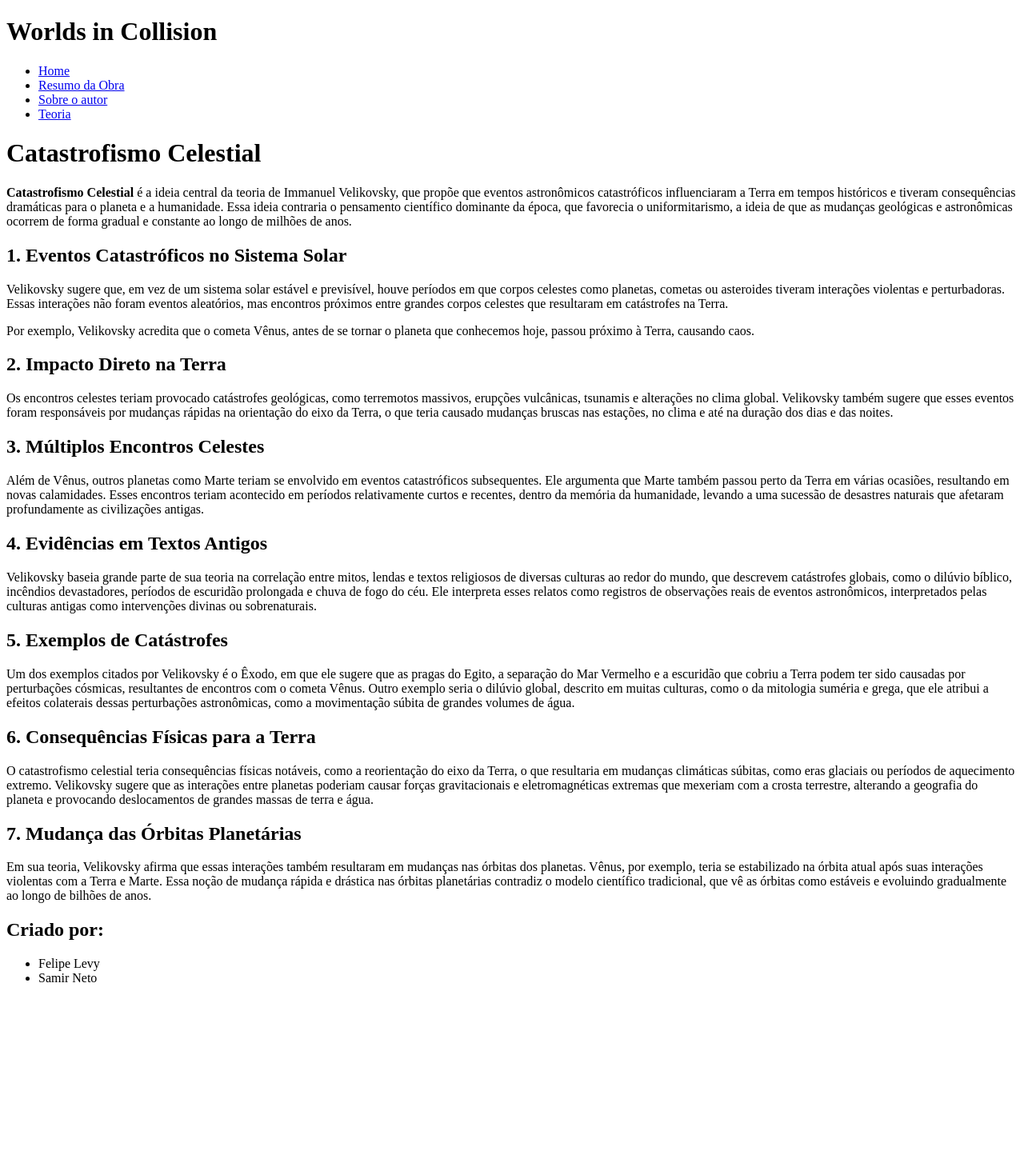
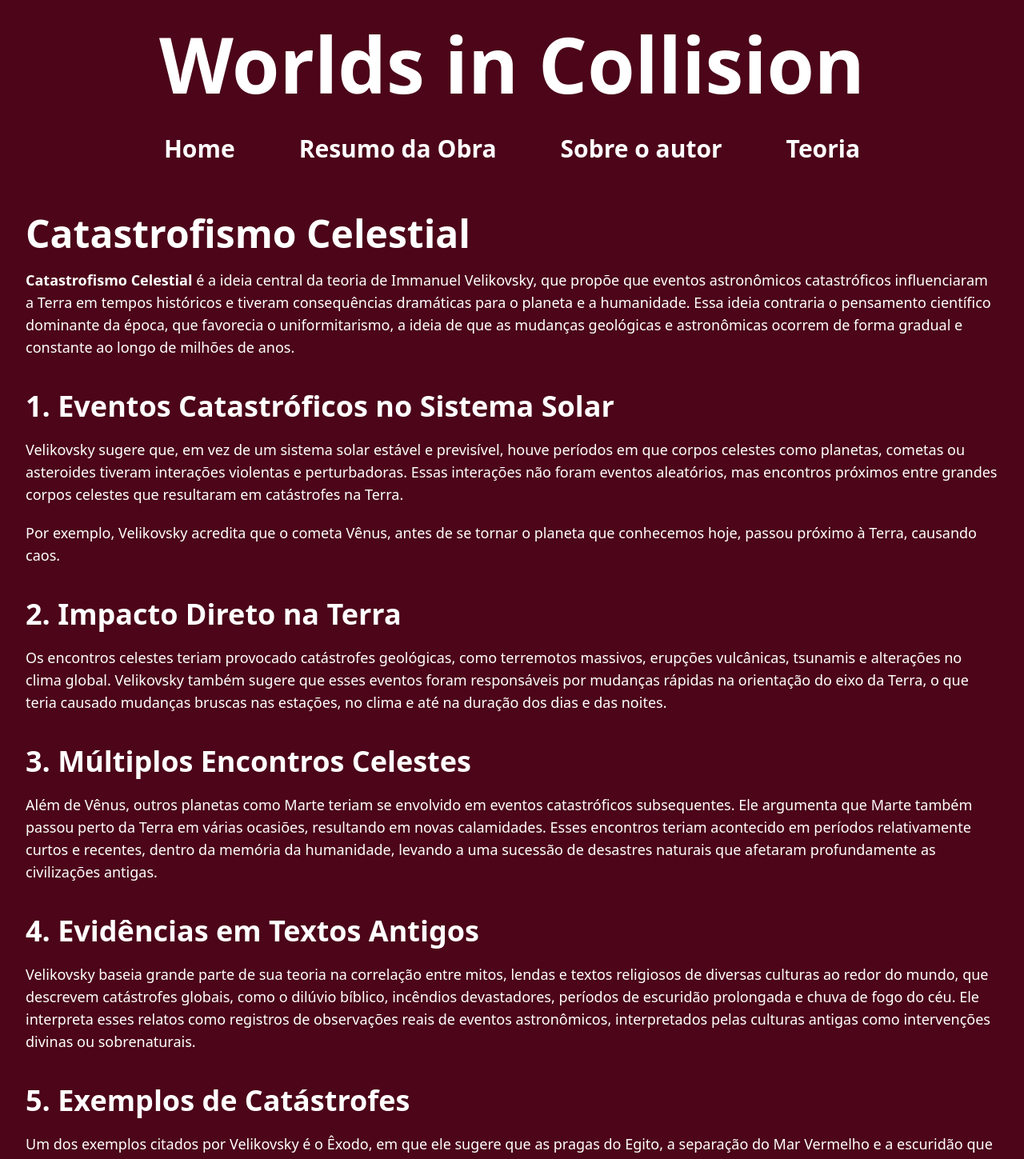
Before and after one commit to samihneto/CP5-WIC, a Next.js app in the folder cp5-wic/: page /pag-teoria in a window 1280 px wide. Shown: the top 1449 px of the page at 80% size. Before the commit the page ends 1248 px from the top, so only its background shows below. Built offline with nearby package versions, Linux system fonts and the light colour scheme.

Commit message:
Uso do Tailwind para a estilização geral da página.

```diff
--- a/cp5-wic/src/app/globals.css
+++ b/cp5-wic/src/app/globals.css
@@ -0,0 +1,3 @@
+@tailwind base;
+@tailwind components;
+@tailwind utilities;
--- a/cp5-wic/src/app/layout.tsx
+++ b/cp5-wic/src/app/layout.tsx
@@ -1,6 +1,7 @@
 import Footer from "@/components/Footer";
 import Header from "@/components/Header";
 import type { Metadata } from "next";
+import './globals.css';
 
 export const metadata: Metadata = {
   title: "Create Next App",
--- a/cp5-wic/src/app/pag-teoria/page.tsx
+++ b/cp5-wic/src/app/pag-teoria/page.tsx
@@ -1,54 +1,53 @@
 export default function Teoria() {
     return (
-    <div>
-            <h1>Catastrofismo Celestial</h1>
-
-<p>
+        <div className="bg-rose-950 p-8">
+            <h1 className="font-black text-5xl text-white">Catastrofismo Celestial</h1>
+            <p className="mt-5 text-white text-lg">
                 <strong>Catastrofismo Celestial</strong> é a ideia central da teoria de Immanuel Velikovsky, que propõe que eventos astronômicos catastróficos influenciaram a Terra em tempos históricos e tiveram consequências dramáticas para o planeta e a humanidade. Essa ideia contraria o pensamento científico dominante da época, que favorecia o uniformitarismo, a ideia de que as mudanças geológicas e astronômicas ocorrem de forma gradual e constante ao longo de milhões de anos.
             </p>
 
-<h2>1. Eventos Catastróficos no Sistema Solar</h2>
+            <h2 className="font-bold text-4xl text-white mt-10">1. Eventos Catastróficos no Sistema Solar</h2>
 
-<p>
+            <p className="mt-5 text-white text-lg">
                 Velikovsky sugere que, em vez de um sistema solar estável e previsível, houve períodos em que corpos celestes como planetas, cometas ou asteroides tiveram interações violentas e perturbadoras. Essas interações não foram eventos aleatórios, mas encontros próximos entre grandes corpos celestes que resultaram em catástrofes na Terra.
             </p>
-<p>
+            <p className="mt-5 text-white text-lg">
                 Por exemplo, Velikovsky acredita que o cometa Vênus, antes de se tornar o planeta que conhecemos hoje, passou próximo à Terra, causando caos.
             </p>
 
-<h2>2. Impacto Direto na Terra</h2>
+            <h2 className="font-bold text-4xl text-white mt-10">2. Impacto Direto na Terra</h2>
 
-<p>
+            <p className="mt-5 text-white text-lg">
                 Os encontros celestes teriam provocado catástrofes geológicas, como terremotos massivos, erupções vulcânicas, tsunamis e alterações no clima global. Velikovsky também sugere que esses eventos foram responsáveis por mudanças rápidas na orientação do eixo da Terra, o que teria causado mudanças bruscas nas estações, no clima e até na duração dos dias e das noites.
             </p>
 
-<h2>3. Múltiplos Encontros Celestes</h2>
+            <h2 className="font-bold text-4xl text-white mt-10">3. Múltiplos Encontros Celestes</h2>
 
-<p>
+            <p className="mt-5 text-white text-lg">
                 Além de Vênus, outros planetas como Marte teriam se envolvido em eventos catastróficos subsequentes. Ele argumenta que Marte também passou perto da Terra em várias ocasiões, resultando em novas calamidades. Esses encontros teriam acontecido em períodos relativamente curtos e recentes, dentro da memória da humanidade, levando a uma sucessão de desastres naturais que afetaram profundamente as civilizações antigas.
             </p>
 
-<h2>4. Evidências em Textos Antigos</h2>
+            <h2 className="font-bold text-4xl text-white mt-10">4. Evidências em Textos Antigos</h2>
 
-<p>
+            <p className="mt-5 text-white text-lg">
                 Velikovsky baseia grande parte de sua teoria na correlação entre mitos, lendas e textos religiosos de diversas culturas ao redor do mundo, que descrevem catástrofes globais, como o dilúvio bíblico, incêndios devastadores, períodos de escuridão prolongada e chuva de fogo do céu. Ele interpreta esses relatos como registros de observações reais de eventos astronômicos, interpretados pelas culturas antigas como intervenções divinas ou sobrenaturais.
             </p>
 
-<h2>5. Exemplos de Catástrofes</h2>
+            <h2 className="font-bold text-4xl text-white mt-10">5. Exemplos de Catástrofes</h2>
 
-<p>
+            <p className="mt-5 text-white text-lg">
                 Um dos exemplos citados por Velikovsky é o Êxodo, em que ele sugere que as pragas do Egito, a separação do Mar Vermelho e a escuridão que cobriu a Terra podem ter sido causadas por perturbações cósmicas, resultantes de encontros com o cometa Vênus. Outro exemplo seria o dilúvio global, descrito em muitas culturas, como o da mitologia suméria e grega, que ele atribui a efeitos colaterais dessas perturbações astronômicas, como a movimentação súbita de grandes volumes de água.
             </p>
 
-<h2>6. Consequências Físicas para a Terra</h2>
+            <h2 className="font-bold text-4xl text-white mt-10">6. Consequências Físicas para a Terra</h2>
 
-<p>
+            <p className="mt-5 text-white text-lg">
                 O catastrofismo celestial teria consequências físicas notáveis, como a reorientação do eixo da Terra, o que resultaria em mudanças climáticas súbitas, como eras glaciais ou períodos de aquecimento extremo. Velikovsky sugere que as interações entre planetas poderiam causar forças gravitacionais e eletromagnéticas extremas que mexeriam com a crosta terrestre, alterando a geografia do planeta e provocando deslocamentos de grandes massas de terra e água.
             </p>
 
-<h2>7. Mudança das Órbitas Planetárias</h2>
+            <h2 className="font-bold text-4xl text-white mt-10">7. Mudança das Órbitas Planetárias</h2>
 
-<p>
+            <p className="mt-5 text-white text-lg">
                 Em sua teoria, Velikovsky afirma que essas interações também resultaram em mudanças nas órbitas dos planetas. Vênus, por exemplo, teria se estabilizado na órbita atual após suas interações violentas com a Terra e Marte. Essa noção de mudança rápida e drástica nas órbitas planetárias contradiz o modelo científico tradicional, que vê as órbitas como estáveis e evoluindo gradualmente ao longo de bilhões de anos.
             </p>
 
--- a/cp5-wic/src/app/pag2/page.tsx
+++ b/cp5-wic/src/app/pag2/page.tsx
@@ -1,13 +1,13 @@
 export default function SobreObra() {
     return (
-        <div>
-            <h1>Sobre a Obra</h1>
-            <p><strong>Worlds in Collision</strong> é uma obra de 1950 escrita por Immanuel Velikovsky, um psiquiatra e escritor russo.</p>
-            <p>Velikovsky propõe que eventos como o êxodo dos hebreus do Egito e outras catástrofes mencionadas em textos religiosos e mitológicos podem ter sido causados por encontros próximos entre a Terra e outros corpos celestes, como Vênus e Marte. Ele sugere que Vênus foi originalmente uma "nova" estrela e, após uma série de encontros catastróficos com a Terra e Marte, se estabeleceu na órbita que hoje conhecemos.</p>
-            <p>A principal tese do livro é que esses eventos astronômicos causaram mudanças geológicas, climáticas e culturais na Terra, o que Velikovsky tenta provar correlacionando mitos e tradições antigas de diversas culturas com a astronomia e geologia. Ele argumenta que as histórias de dilúvios, fogo caindo do céu e longos períodos de escuridão em várias tradições culturais são, na verdade, registros de eventos reais observados e transmitidos oralmente ou escritos em textos sagrados.</p>
-            <p><strong>Worlds in Collision</strong> causou grande polêmica na comunidade científica, principalmente porque Velikovsky usou relatos históricos e mitológicos como base para suas afirmações, algo que foi amplamente rejeitado pelos astrônomos, geólogos e historiadores. Muitos consideraram a obra pseudocientífica, alegando que ela carecia de fundamentos e provas empíricas rigorosas.</p>
-            <p>Apesar da controvérsia, o livro foi um sucesso comercial e influenciou debates populares sobre astronomia, história e ciência. Ele também deu origem a uma série de outras obras de Velikovsky, nas quais ele continuou a expandir suas ideias sobre catástrofes cósmicas e seu impacto na Terra.</p>
-            <p>A crítica científica foi implacável, mas Worlds in Collision continua sendo um exemplo de como teorias alternativas podem desafiar o status quo e provocar discussões sobre o método científico e a relação entre mitologia e ciência.</p>
+        <div className="bg-rose-950 p-8">
+            <h1 className="font-black text-5xl text-white">Sobre a Obra</h1>
+            <p className="mt-5 text-white text-lg"><strong>Worlds in Collision</strong> é uma obra de 1950 escrita por Immanuel Velikovsky, um psiquiatra e escritor russo.</p>
+            <p className="mt-5 text-white text-lg">Velikovsky propõe que eventos como o êxodo dos hebreus do Egito e outras catástrofes mencionadas em textos religiosos e mitológicos podem ter sido causados por encontros próximos entre a Terra e outros corpos celestes, como Vênus e Marte. Ele sugere que Vênus foi originalmente uma "nova" estrela e, após uma série de encontros catastróficos com a Terra e Marte, se estabeleceu na órbita que hoje conhecemos.</p>
+            <p className="mt-5 text-white text-lg">A principal tese do livro é que esses eventos astronômicos causaram mudanças geológicas, climáticas e culturais na Terra, o que Velikovsky tenta provar correlacionando mitos e tradições antigas de diversas culturas com a astronomia e geologia. Ele argumenta que as histórias de dilúvios, fogo caindo do céu e longos períodos de escuridão em várias tradições culturais são, na verdade, registros de eventos reais observados e transmitidos oralmente ou escritos em textos sagrados.</p>
+            <p className="mt-5 text-white text-lg"><strong>Worlds in Collision</strong> causou grande polêmica na comunidade científica, principalmente porque Velikovsky usou relatos históricos e mitológicos como base para suas afirmações, algo que foi amplamente rejeitado pelos astrônomos, geólogos e historiadores. Muitos consideraram a obra pseudocientífica, alegando que ela carecia de fundamentos e provas empíricas rigorosas.</p>
+            <p className="mt-5 text-white text-lg">Apesar da controvérsia, o livro foi um sucesso comercial e influenciou debates populares sobre astronomia, história e ciência. Ele também deu origem a uma série de outras obras de Velikovsky, nas quais ele continuou a expandir suas ideias sobre catástrofes cósmicas e seu impacto na Terra.</p>
+            <p className="mt-5 text-white text-lg">A crítica científica foi implacável, mas Worlds in Collision continua sendo um exemplo de como teorias alternativas podem desafiar o status quo e provocar discussões sobre o método científico e a relação entre mitologia e ciência.</p>
         </div>
     )
 }
--- a/cp5-wic/src/app/pag3/page.tsx
+++ b/cp5-wic/src/app/pag3/page.tsx
@@ -2,22 +2,22 @@
 
 export default function Pag3() {
   return (
-    <div>
-        <h1>Sobre o Autor</h1>
-        <p>Immanuel Velikovsky (1895-1979) foi um psicanalista e escritor russo-americano, conhecido principalmente por suas teorias controversas sobre a história e a astronomia. Ele ganhou notoriedade com seu livro "Mundos em Colisão" (1950), onde propôs que eventos cataclísmicos, como a passagem de planetas pelo sistema solar, teriam influenciado a história da Terra e das civilizações humanas.</p>
-        <h2>Principais Ideias: </h2>
+    <div className="bg-rose-950 p-8">
+        <h1 className="font-black text-5xl text-white">Sobre o Autor</h1>
+        <p className="mt-5 text-white text-lg">Immanuel Velikovsky (1895-1979) foi um psicanalista e escritor russo-americano, conhecido principalmente por suas teorias controversas sobre a história e a astronomia. Ele ganhou notoriedade com seu livro "Mundos em Colisão" (1950), onde propôs que eventos cataclísmicos, como a passagem de planetas pelo sistema solar, teriam influenciado a história da Terra e das civilizações humanas.</p>
+        <h2 className="font-bold text-4xl text-white mt-10">Principais Ideias: </h2>
         <ul>
-            <li><p>Catastrofismo: Velikovsky argumentou que a história da Terra foi moldada por grandes catástrofes, como a colisão de planetas e mudanças drásticas no clima.</p></li>
-            <li><p>Interpretação de Textos Antigos: Ele reinterpretou relatos históricos e mitológicos de várias culturas, sugerindo que muitos deles poderiam estar relacionados a eventos astronômicos.</p></li>
-            <li><p>Teoria dos Planetas: Velikovsky sugeriu que Vênus, Marte e Júpiter tiveram papéis significativos em catástrofes passadas na Terra, afirmando que Vênus havia se formado em Júpiter e, após uma série de eventos, se deslocou para sua órbita atual.</p></li>
+            <li><p className="mt-5 text-white text-lg">Catastrofismo: Velikovsky argumentou que a história da Terra foi moldada por grandes catástrofes, como a colisão de planetas e mudanças drásticas no clima.</p></li>
+            <li><p className="mt-5 text-white text-lg">Interpretação de Textos Antigos: Ele reinterpretou relatos históricos e mitológicos de várias culturas, sugerindo que muitos deles poderiam estar relacionados a eventos astronômicos.</p></li>
+            <li><p className="mt-5 text-white text-lg">Teoria dos Planetas: Velikovsky sugeriu que Vênus, Marte e Júpiter tiveram papéis significativos em catástrofes passadas na Terra, afirmando que Vênus havia se formado em Júpiter e, após uma série de eventos, se deslocou para sua órbita atual.</p></li>
         </ul>
-        <h2>Controvérsias: </h2>
+        <h2 className="font-bold text-4xl text-white mt-10">Controvérsias: </h2>
         <ul>
-            <li><p>Suas teorias foram amplamente criticadas por cientistas e historiadores, que as consideraram pseudociência. A comunidade científica contestou a falta de evidências empíricas e a inconsistência de suas alegações.</p></li>
-            <li><p>Apesar da controvérsia, Velikovsky teve um impacto significativo na cultura popular e na forma como algumas pessoas abordam a história e a ciência.</p></li>
+            <li><p className="mt-5 text-white text-lg">Suas teorias foram amplamente criticadas por cientistas e historiadores, que as consideraram pseudociência. A comunidade científica contestou a falta de evidências empíricas e a inconsistência de suas alegações.</p></li>
+            <li><p className="mt-5 text-white text-lg">Apesar da controvérsia, Velikovsky teve um impacto significativo na cultura popular e na forma como algumas pessoas abordam a história e a ciência.</p></li>
         </ul>
-        <h2>Legado:</h2>
-        <p>Velikovsky continua a ser uma figura polarizadora. Enquanto alguns o veem como um pensador inovador que desafiou o establishment científico, outros o consideram um exemplo de como teorias não científicas podem ganhar popularidade. Suas ideias ainda são discutidas em círculos alternativos e em debates sobre ciência e história.</p>
+        <h2 className="font-bold text-4xl text-white mt-10">Legado:</h2>
+        <p className="mt-5 text-white text-lg">Velikovsky continua a ser uma figura polarizadora. Enquanto alguns o veem como um pensador inovador que desafiou o establishment científico, outros o consideram um exemplo de como teorias não científicas podem ganhar popularidade. Suas ideias ainda são discutidas em círculos alternativos e em debates sobre ciência e história.</p>
     </div>
   )
 }
--- a/cp5-wic/src/app/page.tsx
+++ b/cp5-wic/src/app/page.tsx
@@ -1,8 +1,8 @@
 export default function Home() {
   return (
-    <div>
-      <h1>Home</h1>
-      <p>"Worlds in Collision" é um livro escrito por Immanuel Velikovsky e publicado em 1950. Nele, Velikovsky apresenta teorias controversas sobre a história e a cosmologia, propondo que eventos cataclísmicos no passado, como a passagem de Vênus e Marte perto da Terra, influenciaram as narrativas mitológicas e religiosas das civilizações antigas.
+    <div className="bg-rose-950 p-8">
+      <h1 className="font-black text-5xl text-white">Home</h1>
+      <p className="mt-5 text-white">"Worlds in Collision" é um livro escrito por Immanuel Velikovsky e publicado em 1950. Nele, Velikovsky apresenta teorias controversas sobre a história e a cosmologia, propondo que eventos cataclísmicos no passado, como a passagem de Vênus e Marte perto da Terra, influenciaram as narrativas mitológicas e religiosas das civilizações antigas.
 
 Velikovsky argumenta que esses encontros cósmicos poderiam ter causado catástrofes na Terra, como inundações e mudanças climáticas, e sugere que muitos mitos e histórias, incluindo as da Bíblia, são registros dessas experiências. Sua obra desafiou a visão científica tradicional da história e gerou debates acalorados, tanto em círculos acadêmicos quanto populares.
 
--- a/cp5-wic/src/components/Footer.tsx
+++ b/cp5-wic/src/components/Footer.tsx
@@ -1,10 +1,10 @@
 export default function Footer() {
   return (
-    <footer>
-        <h2>Criado por:</h2>
-        <ul>
-            <li>Felipe Levy</li>
-            <li>Samir Neto</li>
+    <footer className="flex flex-col items-center bg-rose-950 p-8 space-y-5">
+        <h2 className="font-black text-4xl text-white">Criado por:</h2>
+        <ul className="flex flex-col justify-center space-y-1">
+            <li className="font-bold text-3xl text-white">Felipe Levy - RM: 556426</li>
+            <li className="font-bold text-3xl text-white">Samir Neto - RM: 557260</li>
         </ul>
     </footer>
   )
--- a/cp5-wic/src/components/Header.tsx
+++ b/cp5-wic/src/components/Header.tsx
@@ -2,14 +2,14 @@ import Link from "next/link";
 
 export default function Header() {
     return (
-        <header>
-            <h1>Worlds in Collision</h1>
-            <nav>
-                <ul>
-                    <li><Link href="/">Home</Link></li>
-                    <li><Link href="/pag2">Resumo da Obra</Link></li>
-                    <li><Link href="/pag3">Sobre o autor</Link></li>
-                    <li><Link href="/pag-teoria">Teoria</Link></li>
+        <header className=" flex flex-col items-center bg-rose-950 p-8">
+            <h1 className="font-black text-8xl text-white">Worlds in Collision</h1>
+            <nav className="mt-10">
+                <ul className="flex space-x-10">
+                    <li><Link className="hover:bg-rose-700 rounded-md font-semibold text-3xl text-white p-5" href="/">Home</Link></li>
+                    <li><Link className="hover:bg-rose-700 rounded-md font-semibold text-3xl text-white p-5" href="/pag2">Resumo da Obra</Link></li>
+                    <li><Link className="hover:bg-rose-700 rounded-md font-semibold text-3xl text-white p-5" href="/pag3">Sobre o autor</Link></li>
+                    <li><Link className="hover:bg-rose-700 rounded-md font-semibold text-3xl text-white p-5"font-semibold href="/pag-teoria">Teoria</Link></li>
                 </ul>
             </nav>
         </header>
```
Lines whose indentation alone changed are shown as unchanged.
